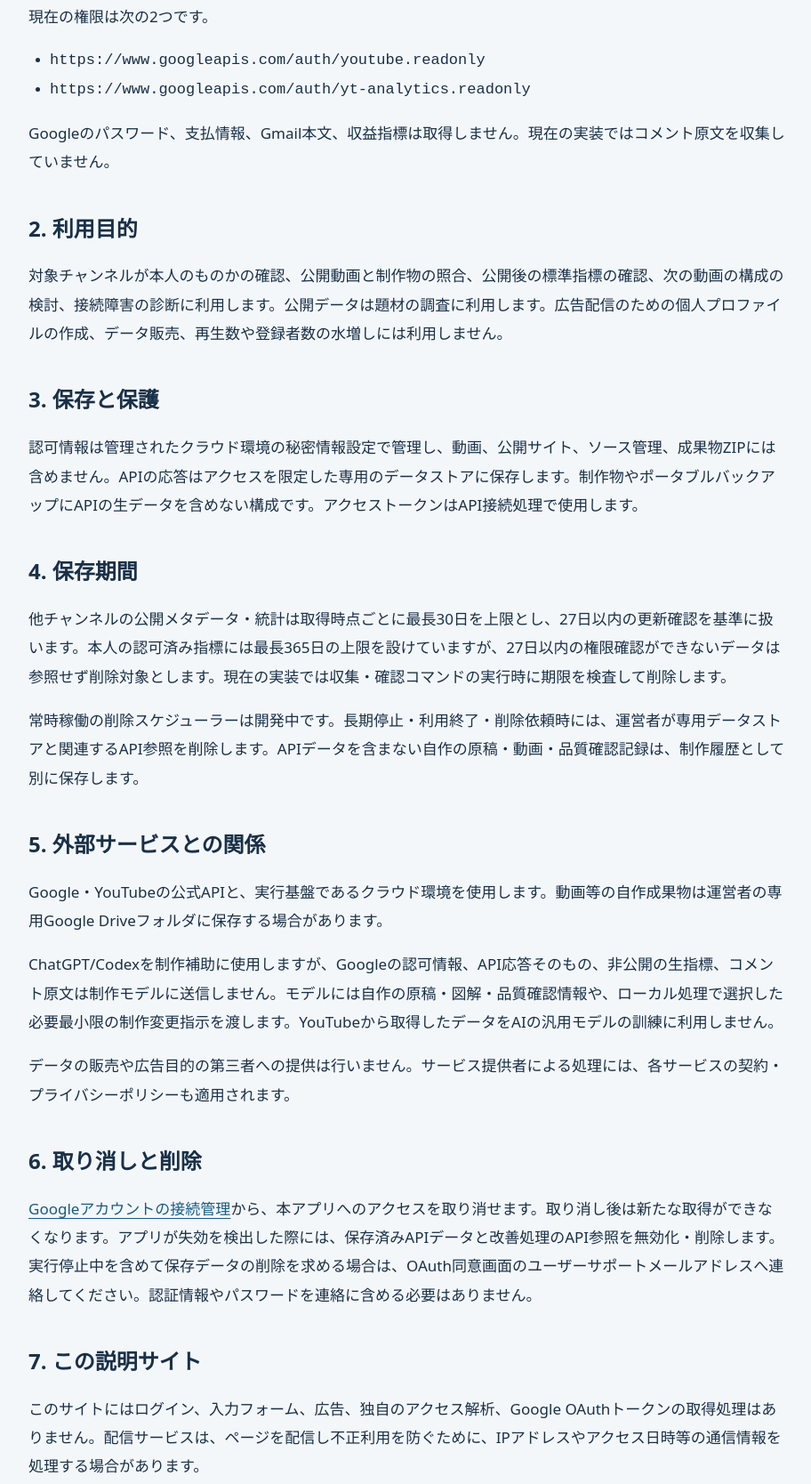
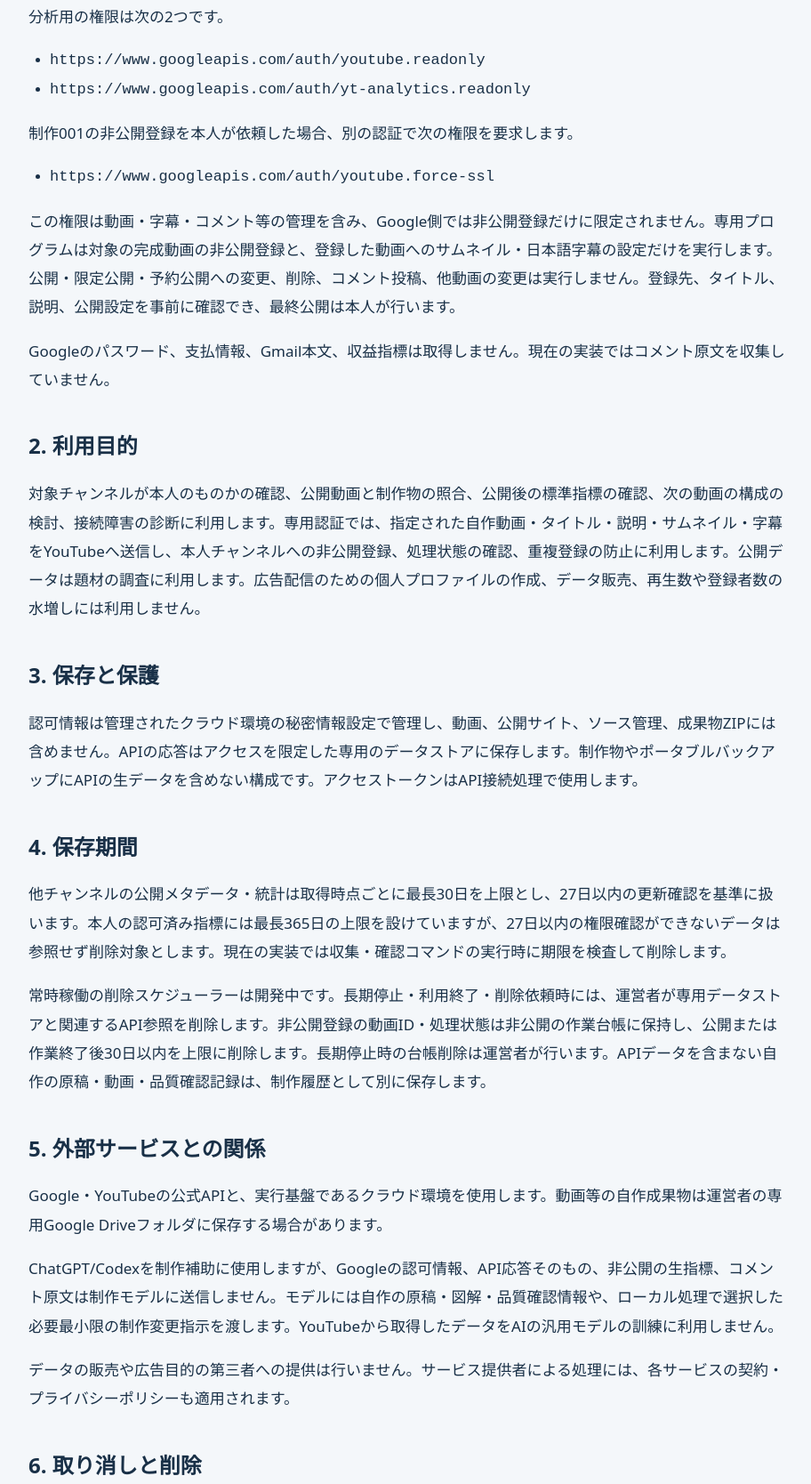
Before and after one commit to Dubian0331/creator-workflow, a plain HTML site: page privacy.html in a window 1280 px wide. Shown: the part 674-2342 px from the top of the page at 89% size, without its empty margins (182-1094 px from the left). Drawn offline with Linux system fonts and the light colour scheme.

Commit message:
Document owner-authorized private video upload and subtitle access

```diff
--- a/privacy.html
+++ b/privacy.html
@@ -1,11 +1,11 @@
 <!doctype html>
 <html lang="ja"><head><meta charset="utf-8"><meta name="viewport" content="width=device-width,initial-scale=1"><meta name="description" content="Creator Workflowが取得するGoogle・YouTubeデータの利用目的、保存、共有、削除について。"><title>プライバシーポリシー — Creator Workflow</title><link rel="stylesheet" href="style.css"></head><body><a class="skip" href="#main">本文へ</a><header><a href="index.html">Creator Workflow</a><nav aria-label="メイン"><a href="index.html">アプリについて</a><a href="privacy.html" aria-current="page">プライバシー</a><a href="terms.html">利用条件</a></nav></header>
-<main id="main"><p class="eyebrow">PRIVACY POLICY</p><h1>プライバシーポリシー</h1><p>更新日：2026年10月12日</p><p>Creator Workflow（以下「本アプリ」）は、運営者Dubian0331本人のYouTubeチャンネルを対象とする個人用ツールです。本ポリシーは本アプリと、この説明サイトでのデータの取り扱いを説明します。</p>
-<h2>1. 取得するデータ</h2><ul><li>Google OAuthで本人が許可したアクセストークン・更新トークンなど、APIに接続するための認可情報。</li><li>本人のチャンネルID、動画ID、説明文、公開日時、公開状態など、チャンネルと動画の情報。</li><li>YouTube Analyticsの再生数、視聴時間、平均視聴時間、平均視聴率、登録者増加数などの標準指標。提供される場合はReporting APIのサムネイル表示回数・クリック率等も取得します。</li><li>題材の検討に使うYouTube検索結果と、他チャンネルの動画の公開メタデータ・公開統計。</li></ul><p>現在の権限は次の2つです。</p><ul class="scope"><li>https://www.googleapis.com/auth/youtube.readonly</li><li>https://www.googleapis.com/auth/yt-analytics.readonly</li></ul><p>Googleのパスワード、支払情報、Gmail本文、収益指標は取得しません。現在の実装ではコメント原文を収集していません。</p>
-<h2>2. 利用目的</h2><p>対象チャンネルが本人のものかの確認、公開動画と制作物の照合、公開後の標準指標の確認、次の動画の構成の検討、接続障害の診断に利用します。公開データは題材の調査に利用します。広告配信のための個人プロファイルの作成、データ販売、再生数や登録者数の水増しには利用しません。</p>
+<main id="main"><p class="eyebrow">PRIVACY POLICY</p><h1>プライバシーポリシー</h1><p>更新日：2026年10月22日</p><p>Creator Workflow（以下「本アプリ」）は、運営者Dubian0331本人のYouTubeチャンネルを対象とする個人用ツールです。本ポリシーは本アプリと、この説明サイトでのデータの取り扱いを説明します。</p>
+<h2>1. 取得するデータ</h2><ul><li>Google OAuthで本人が許可したアクセストークン・更新トークンなど、APIに接続するための認可情報。</li><li>本人のチャンネルID、動画ID、説明文、公開日時、公開状態など、チャンネルと動画の情報。</li><li>YouTube Analyticsの再生数、視聴時間、平均視聴時間、平均視聴率、登録者増加数などの標準指標。提供される場合はReporting APIのサムネイル表示回数・クリック率等も取得します。</li><li>題材の検討に使うYouTube検索結果と、他チャンネルの動画の公開メタデータ・公開統計。</li></ul><p>分析用の権限は次の2つです。</p><ul class="scope"><li>https://www.googleapis.com/auth/youtube.readonly</li><li>https://www.googleapis.com/auth/yt-analytics.readonly</li></ul><p>制作001の非公開登録を本人が依頼した場合、別の認証で次の権限を要求します。</p><ul class="scope"><li>https://www.googleapis.com/auth/youtube.force-ssl</li></ul><p>この権限は動画・字幕・コメント等の管理を含み、Google側では非公開登録だけに限定されません。専用プログラムは対象の完成動画の非公開登録と、登録した動画へのサムネイル・日本語字幕の設定だけを実行します。公開・限定公開・予約公開への変更、削除、コメント投稿、他動画の変更は実行しません。登録先、タイトル、説明、公開設定を事前に確認でき、最終公開は本人が行います。</p><p>Googleのパスワード、支払情報、Gmail本文、収益指標は取得しません。現在の実装ではコメント原文を収集していません。</p>
+<h2>2. 利用目的</h2><p>対象チャンネルが本人のものかの確認、公開動画と制作物の照合、公開後の標準指標の確認、次の動画の構成の検討、接続障害の診断に利用します。専用認証では、指定された自作動画・タイトル・説明・サムネイル・字幕をYouTubeへ送信し、本人チャンネルへの非公開登録、処理状態の確認、重複登録の防止に利用します。公開データは題材の調査に利用します。広告配信のための個人プロファイルの作成、データ販売、再生数や登録者数の水増しには利用しません。</p>
 <h2>3. 保存と保護</h2><p>認可情報は管理されたクラウド環境の秘密情報設定で管理し、動画、公開サイト、ソース管理、成果物ZIPには含めません。APIの応答はアクセスを限定した専用のデータストアに保存します。制作物やポータブルバックアップにAPIの生データを含めない構成です。アクセストークンはAPI接続処理で使用します。</p>
-<h2>4. 保存期間</h2><p>他チャンネルの公開メタデータ・統計は取得時点ごとに最長30日を上限とし、27日以内の更新確認を基準に扱います。本人の認可済み指標には最長365日の上限を設けていますが、27日以内の権限確認ができないデータは参照せず削除対象とします。現在の実装では収集・確認コマンドの実行時に期限を検査して削除します。</p><p>常時稼働の削除スケジューラーは開発中です。長期停止・利用終了・削除依頼時には、運営者が専用データストアと関連するAPI参照を削除します。APIデータを含まない自作の原稿・動画・品質確認記録は、制作履歴として別に保存します。</p>
+<h2>4. 保存期間</h2><p>他チャンネルの公開メタデータ・統計は取得時点ごとに最長30日を上限とし、27日以内の更新確認を基準に扱います。本人の認可済み指標には最長365日の上限を設けていますが、27日以内の権限確認ができないデータは参照せず削除対象とします。現在の実装では収集・確認コマンドの実行時に期限を検査して削除します。</p><p>常時稼働の削除スケジューラーは開発中です。長期停止・利用終了・削除依頼時には、運営者が専用データストアと関連するAPI参照を削除します。非公開登録の動画ID・処理状態は非公開の作業台帳に保持し、公開または作業終了後30日以内を上限に削除します。長期停止時の台帳削除は運営者が行います。APIデータを含まない自作の原稿・動画・品質確認記録は、制作履歴として別に保存します。</p>
 <h2>5. 外部サービスとの関係</h2><p>Google・YouTubeの公式APIと、実行基盤であるクラウド環境を使用します。動画等の自作成果物は運営者の専用Google Driveフォルダに保存する場合があります。</p><p>ChatGPT/Codexを制作補助に使用しますが、Googleの認可情報、API応答そのもの、非公開の生指標、コメント原文は制作モデルに送信しません。モデルには自作の原稿・図解・品質確認情報や、ローカル処理で選択した必要最小限の制作変更指示を渡します。YouTubeから取得したデータをAIの汎用モデルの訓練に利用しません。</p><p>データの販売や広告目的の第三者への提供は行いません。サービス提供者による処理には、各サービスの契約・プライバシーポリシーも適用されます。</p>
-<h2>6. 取り消しと削除</h2><p><a href="https://myaccount.google.com/connections">Googleアカウントの接続管理</a>から、本アプリへのアクセスを取り消せます。取り消し後は新たな取得ができなくなります。アプリが失効を検出した際には、保存済みAPIデータと改善処理のAPI参照を無効化・削除します。実行停止中を含めて保存データの削除を求める場合は、OAuth同意画面のユーザーサポートメールアドレスへ連絡してください。認証情報やパスワードを連絡に含める必要はありません。</p>
+<h2>6. 取り消しと削除</h2><p><a href="https://myaccount.google.com/connections">Googleアカウントの接続管理</a>から、本アプリへのアクセスを取り消せます。取り消し後は新たな取得や非公開登録ができなくなります。YouTubeへ既に登録した動画は、本人がYouTube Studioで管理・削除します。認証取り消しだけで動画が削除されることはありません。アプリが失効を検出した際には、保存済みAPIデータと改善処理のAPI参照を無効化・削除します。実行停止中を含めて保存データの削除を求める場合は、OAuth同意画面のユーザーサポートメールアドレスへ連絡してください。認証情報やパスワードを連絡に含める必要はありません。</p>
 <h2>7. この説明サイト</h2><p>このサイトにはログイン、入力フォーム、広告、独自のアクセス解析、Google OAuthトークンの取得処理はありません。配信サービスは、ページを配信し不正利用を防ぐために、IPアドレスやアクセス日時等の通信情報を処理する場合があります。</p>
 <h2>8. 適用されるポリシーと変更</h2><p>Google APIから受け取る情報の利用および他のアプリへの転送は、Limited Useの要件を含む<a href="https://developers.google.com/terms/api-services-user-data-policy">Google API Services User Data Policy</a>に従います。YouTube APIの利用には<a href="https://developers.google.com/youtube/terms/api-services-terms-of-service">YouTube API Services利用規約</a>が適用されます。Googleによるデータの取り扱いは<a href="https://policies.google.com/privacy">Googleプライバシーポリシー</a>をご確認ください。</p><p>データの利用方法を変更する場合は本ページを更新し、新しい権限が必要な場合は本人の同意を取得します。本ページの更新のみでGoogleへのアクセス権限を追加することはありません。</p></main><footer><a href="index.html">Creator Workflowについて</a> · 運営者：Dubian0331</footer></body></html>
```
Also changed, not shown: index.html (+3 -3 lines), terms.html (+1 -1 lines).
